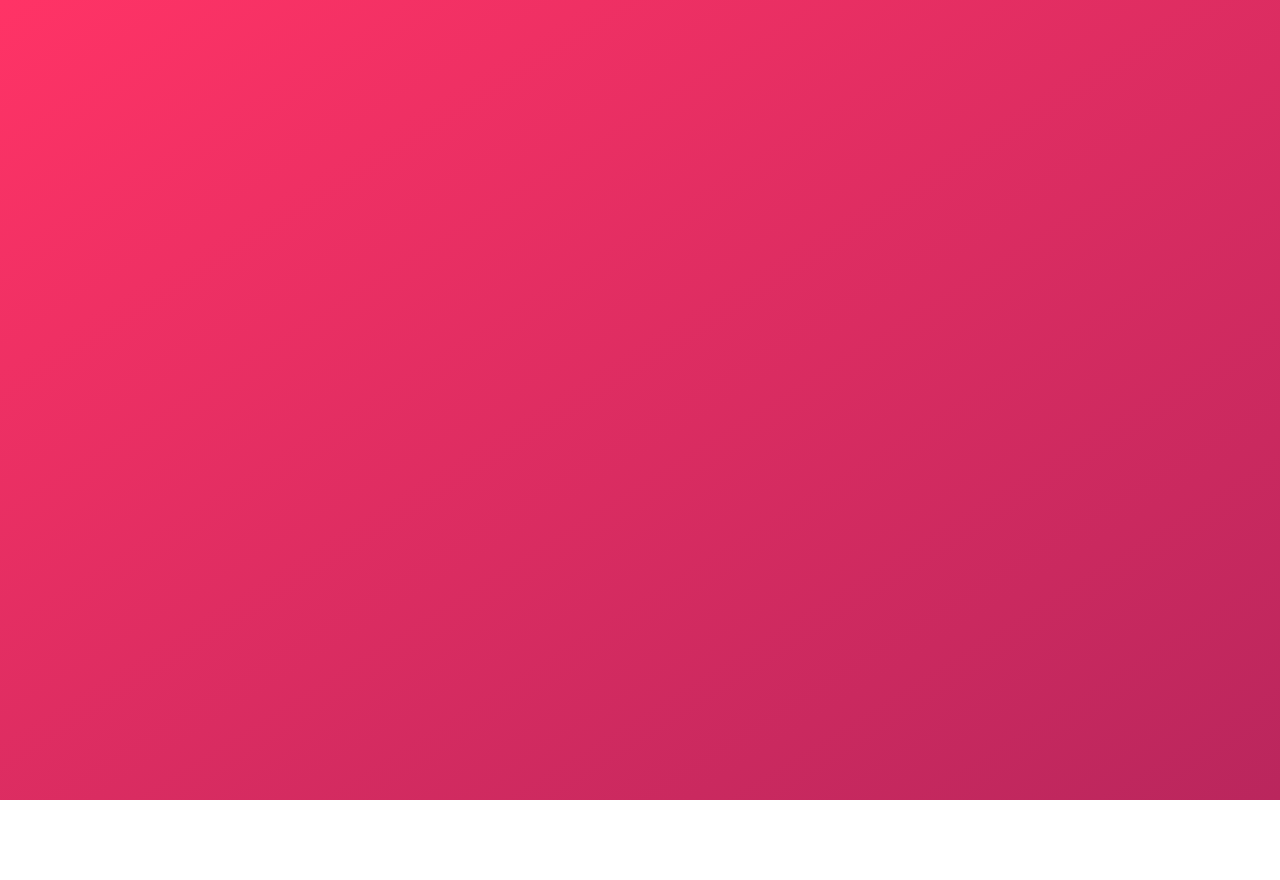
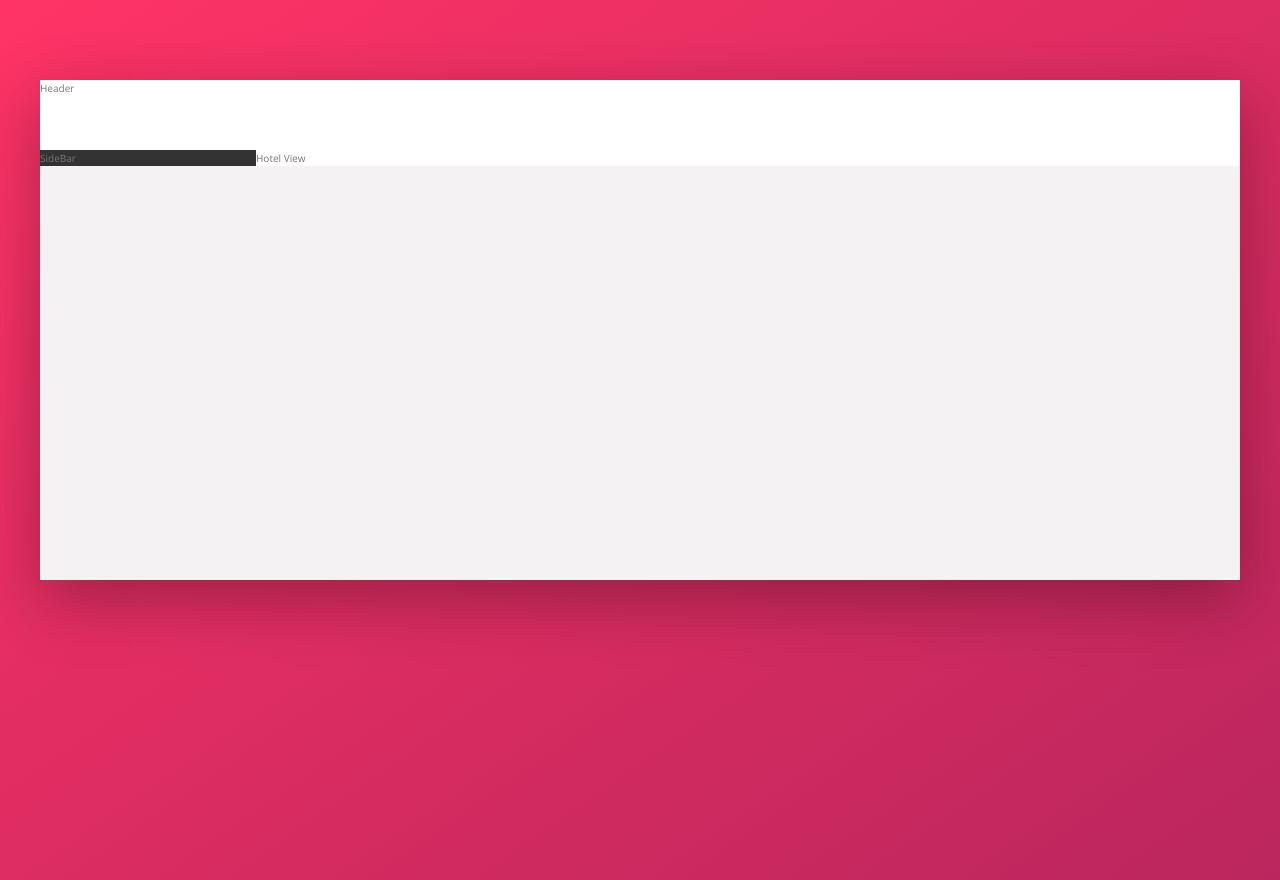
Before and after one commit to coder-aaa/Sass-Course__Udemy, a website: page Trillo/index.html in a window 1280 px wide. Before the commit the page ends 800 px from the top, so only its background shows below. Drawn offline with nearby package versions, Linux system fonts and the light colour scheme.

Commit message:
Added the overall layout

```diff
--- a/Trillo/index.html
+++ b/Trillo/index.html
@@ -15,10 +15,16 @@
   </head>
   <body>
     <div class="container">
-      <header class="header"></header>
+      <header class="header">
+        Header
+      </header>
       <div class="content">
-        <nav class="sidebar"></nav>
-        <main class="hotel-view"></main>
+        <nav class="sidebar">
+          SideBar
+        </nav>
+        <main class="hotel-view">
+          Hotel View
+        </main>
       </div>
     </div>
   </body>
--- a/Trillo/sass/abstract/_variable.scss
+++ b/Trillo/sass/abstract/_variable.scss
@@ -10,3 +10,7 @@ $grey-light-4: #ccc;
 $grey-dark-1: #333;
 $grey-dark-2: #777;
 $grey-dark-3: #999;
+
+$white: #fff;
+
+$shadow-dark: 0 2rem 6rem rgba(0, 0, 0, 0.3);
--- a/Trillo/sass/base/_base.scss
+++ b/Trillo/sass/base/_base.scss
@@ -12,6 +12,7 @@
   --grey-dark-1: #{$grey-dark-1};
   --grey-dark-2: #{$grey-dark-2};
   --grey-dark-3: #{$grey-dark-3};
+  --shadow-dark: #{$shadow-dark};
 }
 * {
   margin: 0;
--- a/Trillo/sass/layout/_container.scss
+++ b/Trillo/sass/layout/_container.scss
@@ -0,0 +1,12 @@
+.container {
+  max-width: 120rem;
+  margin: 8rem auto;
+  background-color: var(--grey-light-2);
+  box-shadow: var(--shadow-dark);
+
+  min-height: 50rem;
+}
+
+.content {
+  display: flex;
+}
--- a/Trillo/sass/layout/_header.scss
+++ b/Trillo/sass/layout/_header.scss
@@ -0,0 +1,5 @@
+.header {
+  height: 7rem;
+  background-color: $white;
+  border-bottom: var(--grey-light-1);
+}
--- a/Trillo/sass/layout/_hotel_view.scss
+++ b/Trillo/sass/layout/_hotel_view.scss
@@ -0,0 +1,4 @@
+.hotel-view {
+  background-color: $white;
+  flex: 1;
+}
--- a/Trillo/sass/layout/_sidebar.scss
+++ b/Trillo/sass/layout/_sidebar.scss
@@ -0,0 +1,4 @@
+.sidebar {
+  background-color: var(--grey-dark-1);
+  flex: 0 0 18%;
+}
--- a/Trillo/sass/main.scss
+++ b/Trillo/sass/main.scss
@@ -1 +1 @@
-@import"./abstract/_variable.scss","./base/_base.scss","./component/_button.scss","./layout/_container.scss","./layout/_header.scss","./layout/_sidebar.scss","./layout/hotel_view.scss";
+@import"./abstract/_variable.scss","./base/_base.scss","./component/_button.scss","./layout/_container.scss","./layout/_header.scss","./layout/_hotel_view.scss","./layout/_sidebar.scss";
```
Also changed, not shown: Trillo/css/style.css, 1 other file.
